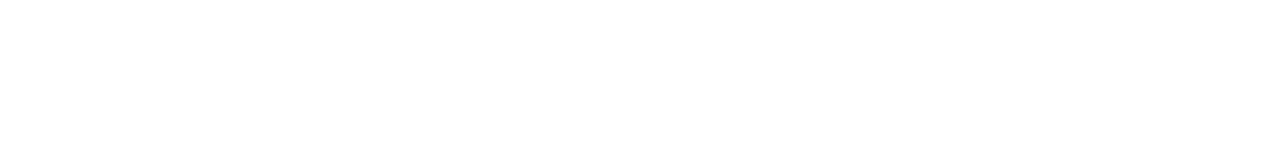
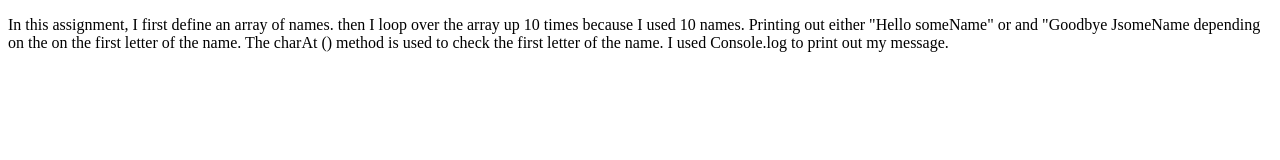
Before and after one commit to devCkay/Assignment-4-, a plain HTML site: page index.html in a window 1280 px wide. Drawn offline with Linux system fonts and the light colour scheme.

Commit message:
Update index.html

```diff
--- a/index.html
+++ b/index.html
@@ -9,5 +9,6 @@
     <script src="script.js"></script>
 </head>
 <body>
+    <p>In this assignment, I first define an array of names. then I loop over the array up 10 times because I used 10 names. Printing out either "Hello someName" or and "Goodbye JsomeName depending on the on the first letter of the name. The charAt () method is used to check the first letter of the name. I used Console.log to print out my message.</p>
 </body>
 </html>
```
